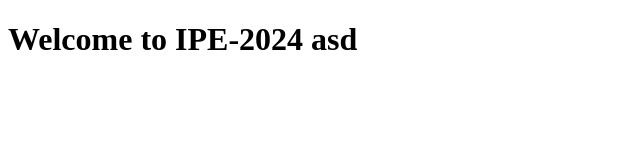
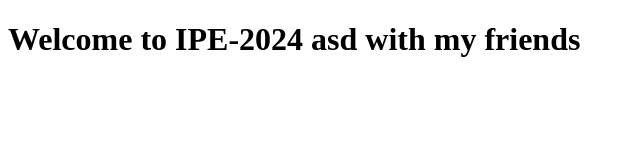
Before and after one commit to Wathrak/midterm-ipe-2024, a plain HTML site: page index.html in a window 1280 px wide. Shown: the whole page, without its empty margins (0-640 px from the left). Drawn offline with Linux system fonts and the light colour scheme.

Commit message:
Update index.html

```diff
--- a/index.html
+++ b/index.html
@@ -1,6 +1,6 @@
 <!DOCTYPE html>
 <head>
     <h1>Welcome to IPE-2024
-        asd
+        asd with my friends
     </h1>
 </head>
```
